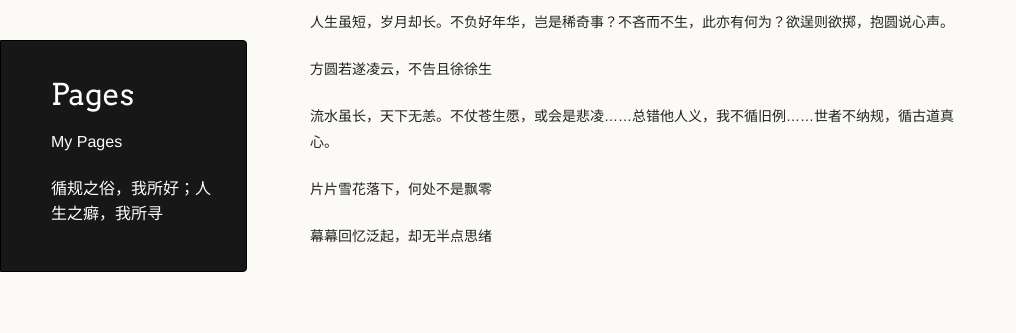
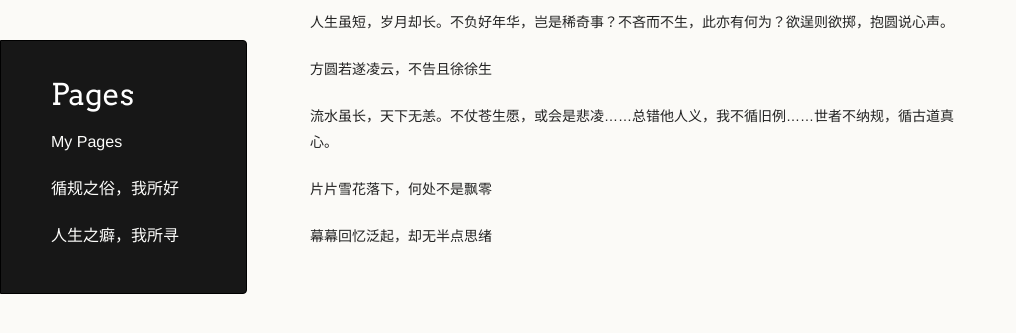
Before and after one commit to Test-szx/pages, a Jekyll site: the page index.html, which Jekyll copies as it is, in a window 1280 px wide. Shown: the top 333 px of the page, without its empty margins (0-1016 px from the left). Built offline with Jekyll 4.4.1, drawn with Linux system fonts in a browser that asks for light colours.

Commit message:
Update index.html

```diff
--- a/index.html
+++ b/index.html
@@ -19,7 +19,8 @@
         <h1 class="header">Pages</h1>
         <p class="header">My Pages</p>
 
-        <p class="header">循规之俗，我所好；人生之癖，我所寻</p>
+        <p class="header">循规之俗，我所好</p>
+        <p class="header">人生之癖，我所寻</p>
 
 
       </header>
```
